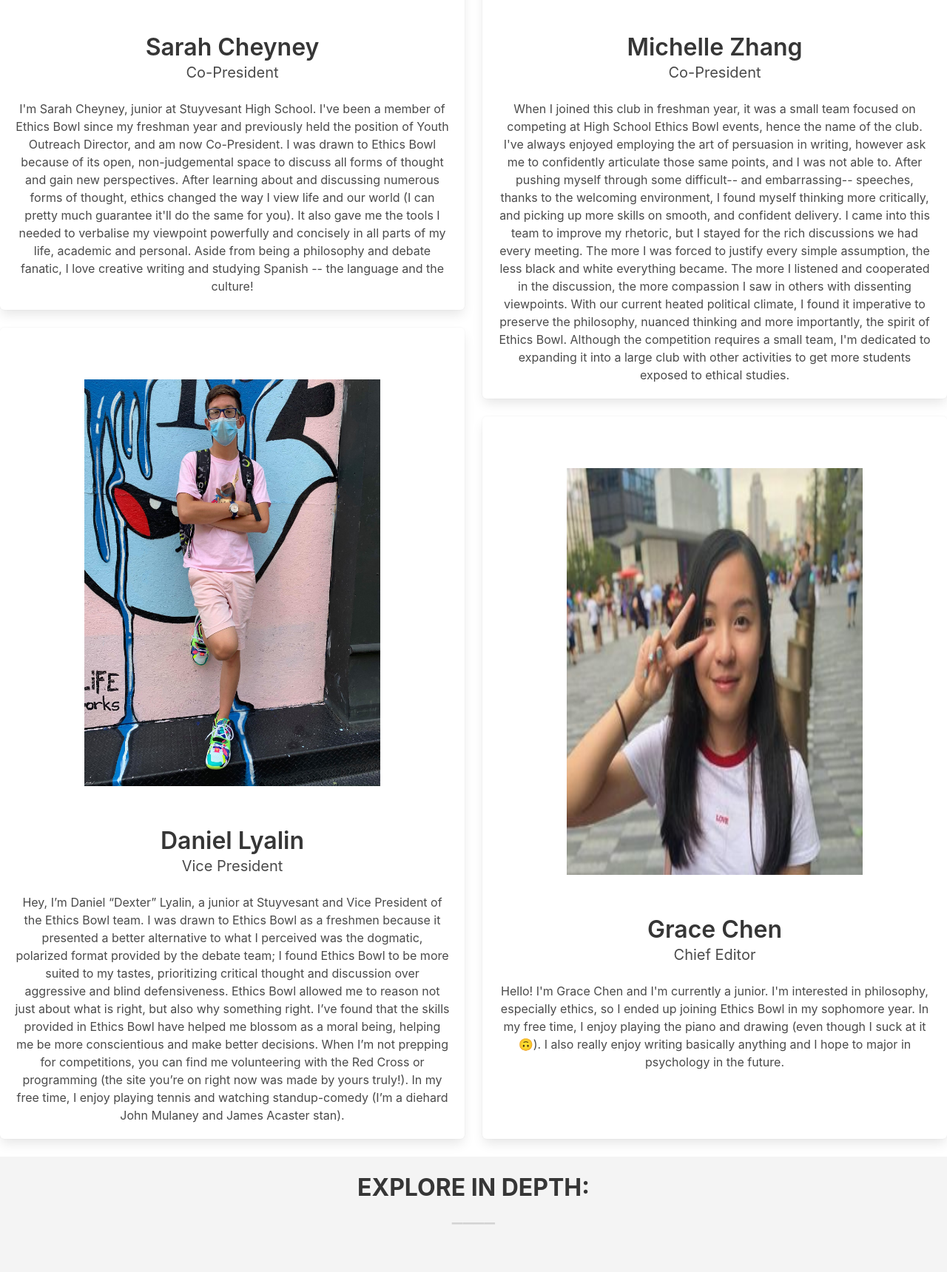
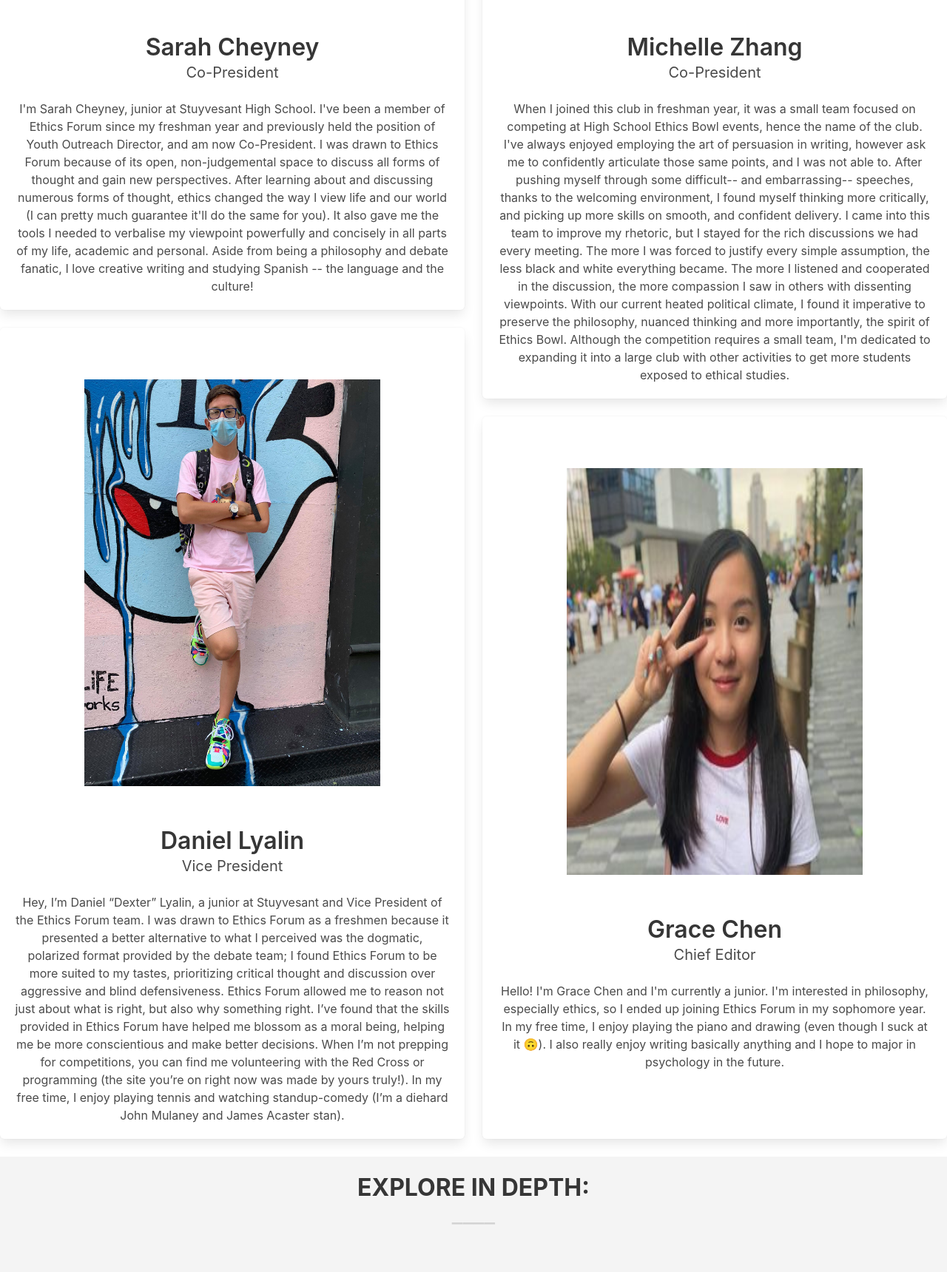
Before and after one commit to dlyalin20/dlyalin20.github.io, a plain HTML site: page team.html in a window 1280 px wide. Shown: the part 820-2540 px from the top of the page at 74% size. Drawn offline with nearby package versions, Linux system fonts and the light colour scheme; grey boxes are pictures that could not be loaded.

Commit message:
Changed Club Name
Changed mentions of Ethics Bowl to Ethics Forum

```diff
--- a/team.html
+++ b/team.html
@@ -2,7 +2,7 @@
 <html>
     <head>
         <title>
-            Stuyvesant Ethics Bowl
+            Stuyvesant Ethics Forum
         </title>
         <meta name="viewport" content="width=device-width, initial-scale=1">
         <meta charset="utf-8">
@@ -98,8 +98,8 @@
                                 <h3 class="subtitle">Co-President</h3>
                                 <p class="content">
                                     I'm Sarah Cheyney, junior at Stuyvesant High School. I've been a member of Ethics
-                                    Bowl since my freshman year and previously held the position of Youth Outreach
-                                    Director, and am now Co-President. I was drawn to Ethics Bowl because of its open,
+                                    Forum since my freshman year and previously held the position of Youth Outreach
+                                    Director, and am now Co-President. I was drawn to Ethics Forum because of its open,
                                     non-judgemental space to discuss all forms of thought and gain new perspectives.
                                     After learning about and discussing numerous forms of thought, ethics changed the
                                     way I view life and our world (I can pretty much guarantee it'll do the same for
@@ -117,12 +117,12 @@
                                 <h3 class="subtitle">Vice President</h3>
                                 <p>
                                     Hey, I’m Daniel “Dexter” Lyalin, a junior at Stuyvesant and Vice President of the
-                                    Ethics Bowl team. I was drawn to Ethics Bowl as a freshmen because it presented a
+                                    Ethics Forum team. I was drawn to Ethics Forum as a freshmen because it presented a
                                     better alternative to what I perceived was the dogmatic, polarized format provided
-                                    by the debate team; I found Ethics Bowl to be more suited to my tastes,
+                                    by the debate team; I found Ethics Forum to be more suited to my tastes,
                                     prioritizing critical thought and discussion over aggressive and blind
-                                    defensiveness. Ethics Bowl allowed me to reason not just about what is right,
-                                    but also why something right. I’ve found that the skills provided in Ethics Bowl
+                                    defensiveness. Ethics Forum allowed me to reason not just about what is right,
+                                    but also why something right. I’ve found that the skills provided in Ethics Forum
                                     have helped me blossom as a moral being, helping me be more conscientious and
                                     make better decisions. When I’m not prepping for competitions, you can find me
                                     volunteering with the Red Cross or programming (the site you’re on right now was
@@ -165,7 +165,7 @@
                             <h3 class="subtitle">Chief Editor</h3>
                             <p class="content">
                                 Hello! I'm Grace Chen and I'm currently a junior. I'm interested in philosophy,
-                                especially ethics, so I ended up joining Ethics Bowl in my
+                                especially ethics, so I ended up joining Ethics Forum in my
                                 sophomore year. In my free time, I enjoy playing the piano and drawing
                                 (even though I suck at it 🙃). I also really enjoy writing basically anything
                                  and I hope to major in psychology in the future.
```
Also changed, not shown: about.html (+3 -3 lines), index.html (+1 -1 lines), zine.html (+1 -1 lines).
